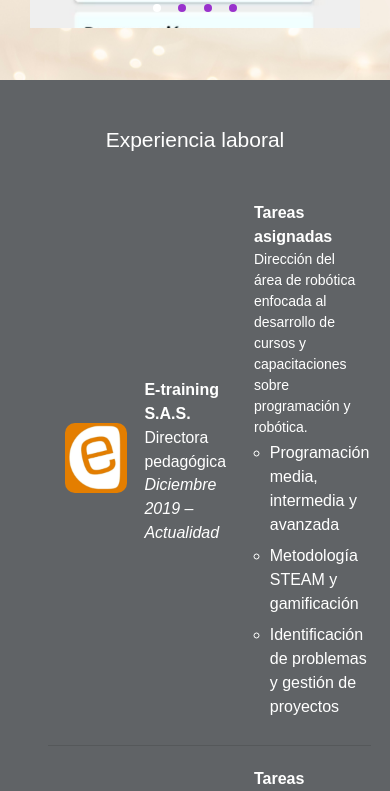
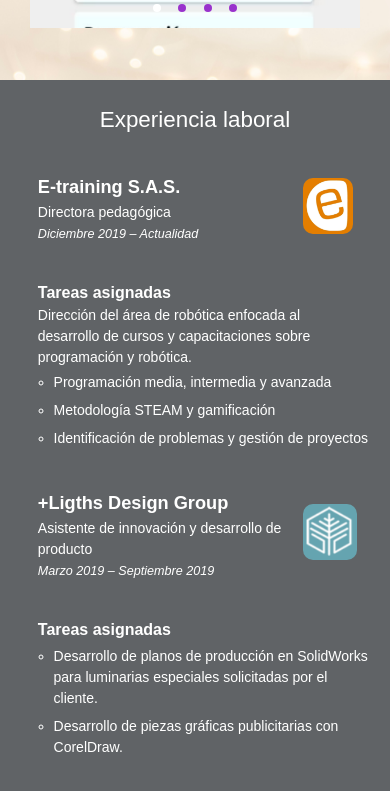
Before and after one commit to PaulaCUM/Hoja_de_Vida, a plain HTML site: page index.html in a window 390 px wide. Shown: the part 1209-2000 px from the top of the page. Drawn offline with nearby package versions, Linux system fonts and the light colour scheme.

Commit message:
Responsive Web

```diff
--- a/index.html
+++ b/index.html
@@ -149,18 +149,19 @@
 
     <section class="workExperience" id="workExperience">
         <div class="dark-overlay">
+            <h2 class="workEx-title">Experiencia laboral</h2>
+
             <div class="workEx-inner">
-                <h2 class="workEx-title">Experiencia laboral</h2>
-                    <table>
-                        <!-- ETRAINING -->
-                        <tr>
-                            <td class="Logo_td"><img src="./Recursos/Imagenes/etraining1.jpg" id="Logos"></td>
-                            <td class="Nombre_td">
+
+                <div class="Logo_td ETimg">
+                    <img src="./Recursos/Imagenes/etraining1.jpg" id="Logos">
+                </div>
+                <div class="Nombre_td ETname">
                     <b>E-training S.A.S.</b><br>
                     Directora pedagógica <br>
                     <em>Diciembre 2019 – Actualidad</em>
-                            </td>
-                            <td class="Descripcion_td">
+                </div>
+                <div class="Descripcion_td ETdes">
                     <b>Tareas asignadas</b> <br>
                     Dirección del área de robótica enfocada al desarrollo de cursos
                     y capacitaciones sobre programación y robótica.
@@ -169,34 +170,36 @@
                         <li>Metodología STEAM y gamificación</li>
                         <li>Identificación de problemas y gestión de proyectos</li>
                     </ul>
-                            </td>
-                        </tr>
-                        <!-- +LIGHTS -->
-                        <tr>
-                            <td class="Logo_td"><img src="./Recursos/Imagenes/Ligths.png" id="Logos"></td>
-                            <td class="Nombre_td">
+                </div>
+
+
+                <div class="Logo_td LSimg">
+                    <img src="./Recursos/Imagenes/Ligths.png" id="Logos">
+                </div>
+                <div class="Nombre_td LSname">
                     <b>+Ligths Design Group</b><br>
                     Asistente de innovación y desarrollo de producto <br>
                     <em>Marzo 2019 – Septiembre 2019</em>
-                            </td>
-                            <td class="Descripcion_td">
+                </div>
+                <div class="Descripcion_td LSdes">
                     <b>Tareas asignadas</b> <br>
                     <ul>
                         <li>Desarrollo de planos de producción en SolidWorks para
                             luminarias especiales solicitadas por el cliente.</li>
                         <li>Desarrollo de piezas gráficas publicitarias con CorelDraw.</li>
                     </ul>
-                            </td>
-                        </tr>
-                        <!-- UMNG -->
-                        <tr>
-                            <td class="Logo_td"><img src="./Recursos/Imagenes/UMNG.jpg" id="Logos"></td>
-                            <td class="Nombre_td">
+                </div>
+
+
+                <div class="Logo_td UMNGimg">
+                    <img src="./Recursos/Imagenes/UMNG.jpg" id="Logos">
+                </div>
+                <div class="Nombre_td UMNGname">
                     <b>UMNG</b><br>
                     Asistente graduado – Investigación y docencia <br>
                     <em>Abril 2017 – Enero 2019</em>
-                            </td>
-                            <td class="Descripcion_td">
+                </div>
+                <div class="Descripcion_td UMNGdes">
                     <b>Tareas asignadas</b> <br>
                     <ul>
                         <li>Inteligencia artificial y visión de máquina con Matlab.</li>
@@ -206,9 +209,7 @@
                             profundidad, control de robot manipulador, y
                             reconocimiento de voz.</li>
                     </ul>
-                            </td>
-                        </tr>
-                    </table>
+                </div>
             </div>
         </div>
     </section>
--- a/main.css
+++ b/main.css
@@ -353,41 +353,53 @@ body {
     background-size: cover;
 }
 
-.workEx-inner {
-    padding: 3em;
+.workEx-title {
+    margin: 0 2rem 2rem;
+    font-size: 2.375rem;/* 38px */
     color: white;
+    padding-top: 2rem;
 }
 
-.workEx-title {
-    margin: 0 3rem 2rem;
-    font-size: 2.375rem;/* 38px */
+.workEx-inner {
+    display: grid;
+    padding: 1rem 2.7rem;
+    margin-bottom: 2rem;
+    color: white;
+    grid-gap: 2.5rem 1.5rem;
+    align-items: center;
+    align-content: space-between;
+    grid-template-columns: 10% 25% auto;
+    grid-template-areas:
+        ' ETimg   ETname   ETdes'
+        ' LSimg   LSname   LSdes'
+        'UMNGimg UMNGname UMNGdes';
 }
 
-.workExperience table ul li {
+.workExperience .workEx-inner ul li {
     padding: 0.25rem 0;/* 4px 0 */
-    list-style-type: circle;
+    list-style: circle;
     position: relative;
     left: 1.125rem;/* 18px */
+    font-size: 1rem;
 }
 
-.workExperience table td {
-    padding: 1.56rem 0.63rem;/* 25px 10px */
-    /* font-size: 18px; */
-}
+/* .workExperience table td {
+    padding: 1.56rem 0.63rem;
+} */
 
 .Logo_td {
-    width: 10%;
+    /* width: 10%; */
     text-align: right;
 }
 
 .Nombre_td {
-    width: 40%;
+    /* width: 40%; */
     text-align: left;
     font-size: 1.125rem;/* 18px */
 }
 
 .Descripcion_td {
-    width: 50%;
+    /* width: 50%; */
     text-align: left;
     font-size: 1rem; /* 16px */
 }
@@ -395,6 +407,42 @@ body {
 #Logos {
     height: 5rem;/* 80px */
     border-radius: 10px;
+}
+
+.workEx-inner .ETimg {
+    grid-area: ETimg;
+}
+
+.workEx-inner .ETname {
+    grid-area: ETname;
+}
+
+.workEx-inner .ETdes {
+    grid-area: ETdes;
+}
+
+.workEx-inner .LSimg {
+    grid-area: LSimg;
+}
+
+.workEx-inner .LSname {
+    grid-area: LSname;
+}
+
+.workEx-inner .LSdes {
+    grid-area: LSdes;
+}
+
+.workEx-inner .UMNGimg {
+    grid-area: UMNGimg;
+}
+
+.workEx-inner .UMNGname {
+    grid-area: UMNGname;
+}
+
+.workEx-inner .UMNGdes {
+    grid-area: UMNGdes;
 }
 
 /*------------- HABILIDADES DE PROGRAMACION -------------*/
@@ -675,6 +723,35 @@ footer a {
 /* TABLETS */
 @media screen and (max-width: 900px) {
 
+    .workEx-inner {
+        align-content: space-between;
+        grid-template-columns: 80% auto;
+        grid-template-areas:
+            ' ETname   ETimg  '
+            ' ETdes    ETdes   '
+            ' LSname  LSimg'
+            ' LSdes    LSdes  '
+            ' UMNGname UMNGimg'
+            'UMNGdes UMNGdes  ';
+    }
+
+    .Logo_td {
+        text-align: left;
+    }
+
+    .Nombre_td {
+        text-align: left;
+        font-size: 1rem;
+    }
+
+    .workEx-inner .Nombre_td em {
+        font-size: .9rem;
+    }
+
+    .workEx-inner .Nombre_td b {
+        font-size: 1.5rem;
+    }
+
     .References {
         height: 34rem;
     }
@@ -734,6 +811,41 @@ footer a {
         font-size: 12px;
     }
 
+    .workEx-inner {
+        grid-gap: 2.5rem 1.5rem;
+        align-content: space-between;
+        grid-template-columns: 80% auto;
+        grid-template-rows: auto;
+        grid-template-areas:
+            ' ETname ETimg   '
+            ' ETdes    ETdes   '
+            'LSname  LSimg  '
+            ' LSdes    LSdes  '
+            'UMNGname  UMNGimg '
+            'UMNGdes UMNGdes  ';
+    }
+
+    .workEx-inner #Logos {
+        height: 4rem;
+    }
+
+    .Logo_td {
+        text-align: left;
+    }
+
+    .Nombre_td {
+        text-align: left;
+        font-size: 1rem;
+    }
+
+    /* .workEx-inner .Nombre_td em {
+        font-size: .9rem;
+    } */
+
+    .workEx-inner .Nombre_td b {
+        font-size: 1.3rem;
+    }
+
     .Niveles .niveles-tabla td img {
         width: 60%;
         height: 3.7rem;
@@ -778,6 +890,11 @@ footer a {
         font-size: 10px;
     }
 
+    .workEx-inner {
+        grid-gap: 2.7rem 1rem;
+        grid-template-rows: max-content;
+    }
+
     .header-container h1 {
         height: 1.6rem; /*50px*/
     }
@@ -816,7 +933,7 @@ footer a {
     }
 
     .workExperience h2 {
-        font-size: 1.5rem;
+        font-size: 1.6rem;
     }
 
     .Niveles h2 {
```
Lines whose indentation alone changed are shown as unchanged.
